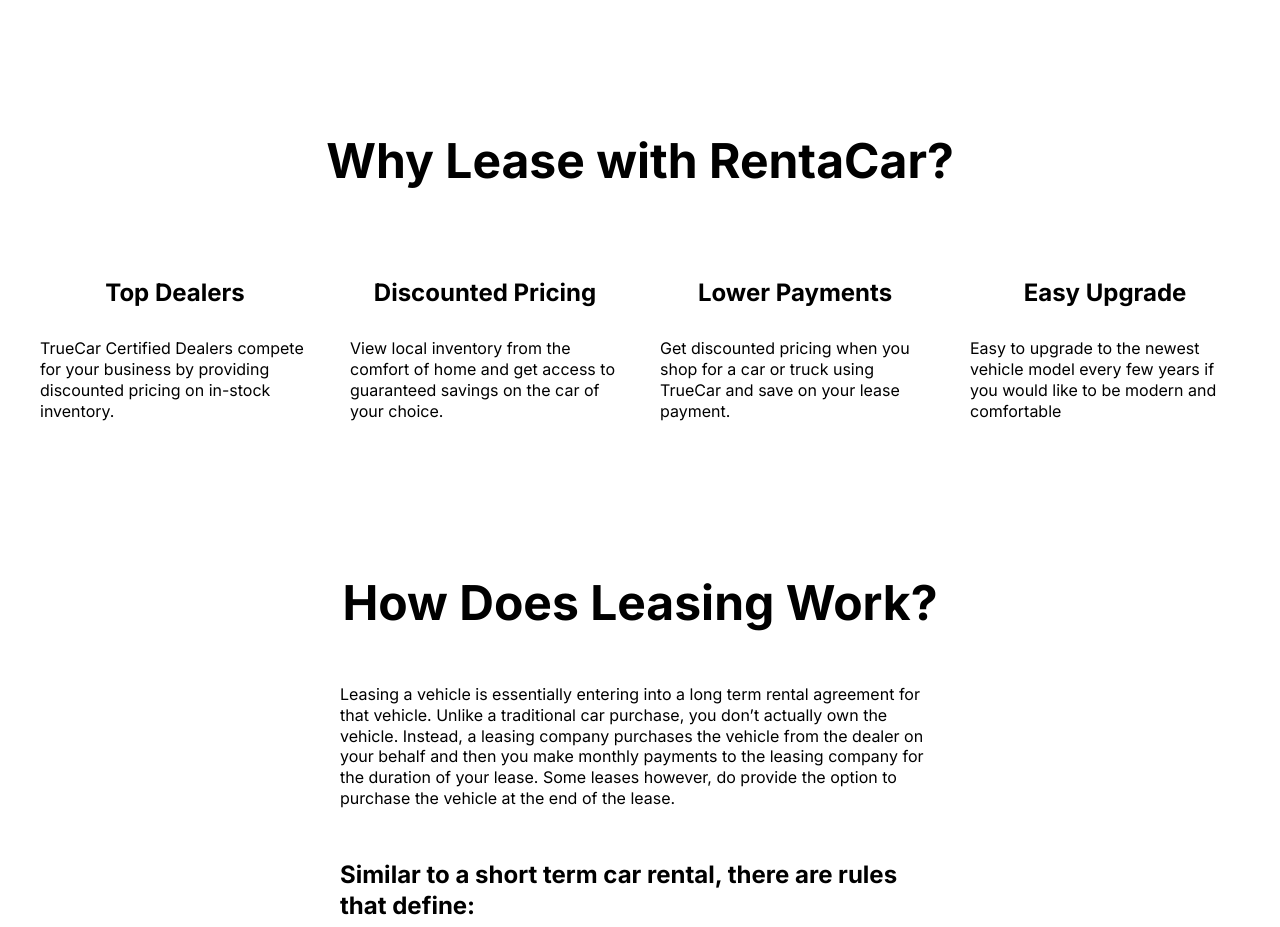
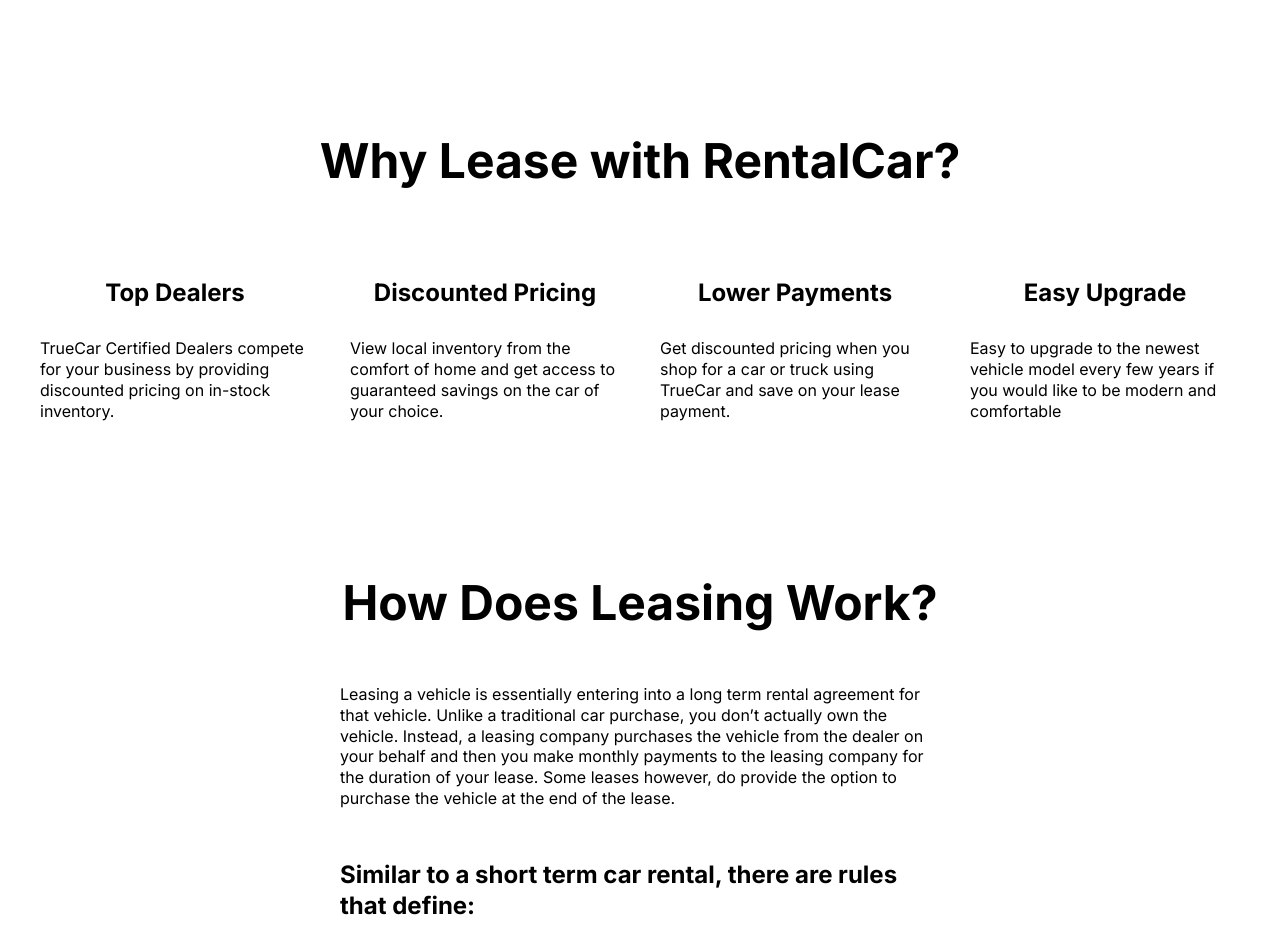
Before and after one commit to ataupeka/-RentalCar, a plain HTML site: page index.html in a window 1280 px wide. Shown: the part 820-1747 px from the top of the page. Drawn offline with nearby package versions, Linux system fonts and the light colour scheme.

Commit message:
Update index.html

```diff
--- a/index.html
+++ b/index.html
@@ -76,7 +76,7 @@
       <section class="why-lease">
         <div class="container">
           <h2 class="section-title">
-            Why Lease with RentaCar?
+            Why Lease with RentalCar?
           </h2>
           <ul class="why-lease__list">
             <li class="why-lease__item">
```
